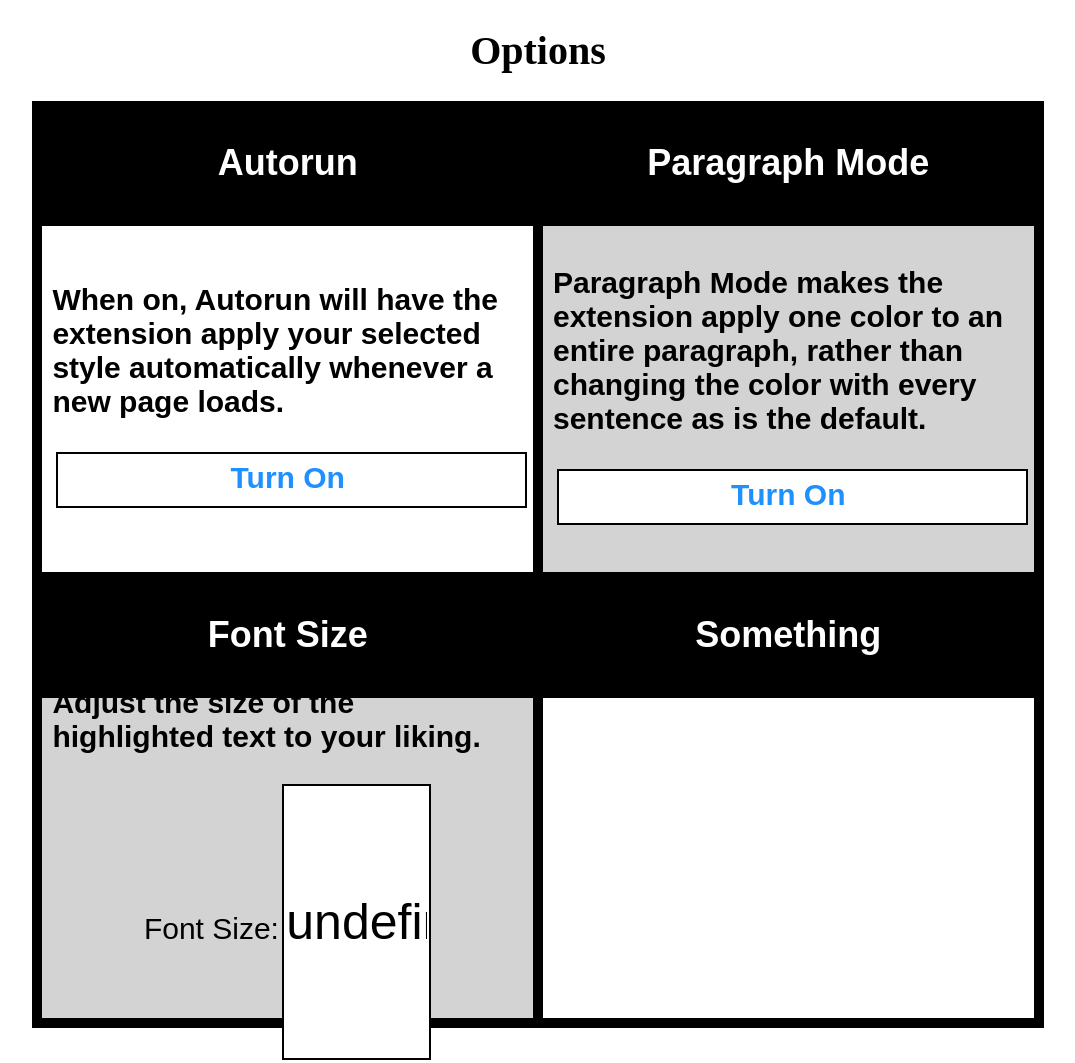
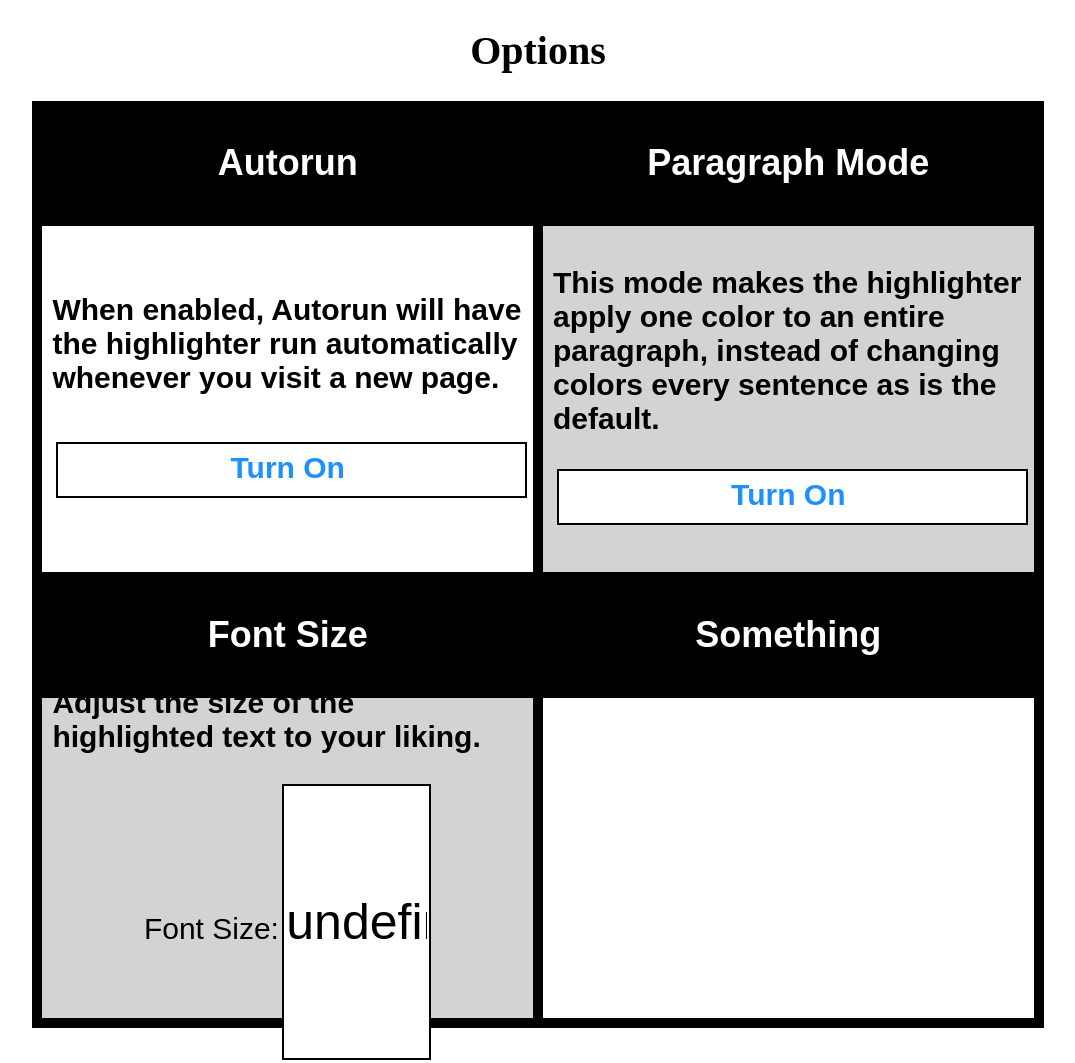
Before and after one commit to jr-chuang/sbd-highlighter, a browser extension: page dist/options.html in a window 1280 px wide. Shown: the top 1063 px of the page, without its empty margins (102-1177 px from the left). Drawn offline with Linux system fonts and the light colour scheme; files that its build step writes are made by us from their sources.

Commit message:
Sorta addressed a misalignment.

```diff
--- a/dist/options.html
+++ b/dist/options.html
@@ -20,19 +20,19 @@
       <tr>
         <td>
           <p><strong>
-            When on, Autorun will have the extension
-            apply your selected style automatically
-            whenever a new page loads.
+            When enabled, Autorun will have the highlighter
+            run automatically whenever you visit a new page.
           </strong></p>
+          <br>
           <input id="autorun" type="checkbox">
           <label for="autorun"><strong>Turn On<strong></label>
         </td>
         <td class="gray">
           <p><strong>
-            Paragraph Mode makes the extension apply
-            one color to an entire paragraph, rather
-            than changing the color with every sentence
-            as is the default.
+            This mode makes the highlighter apply
+            one color to an entire paragraph, instead
+            of changing colors every sentence as is
+            the default.
           </strong></p>
           <input id="paragraph" type="checkbox">
           <label for="paragraph"><strong>Turn On<strong></label>
```
